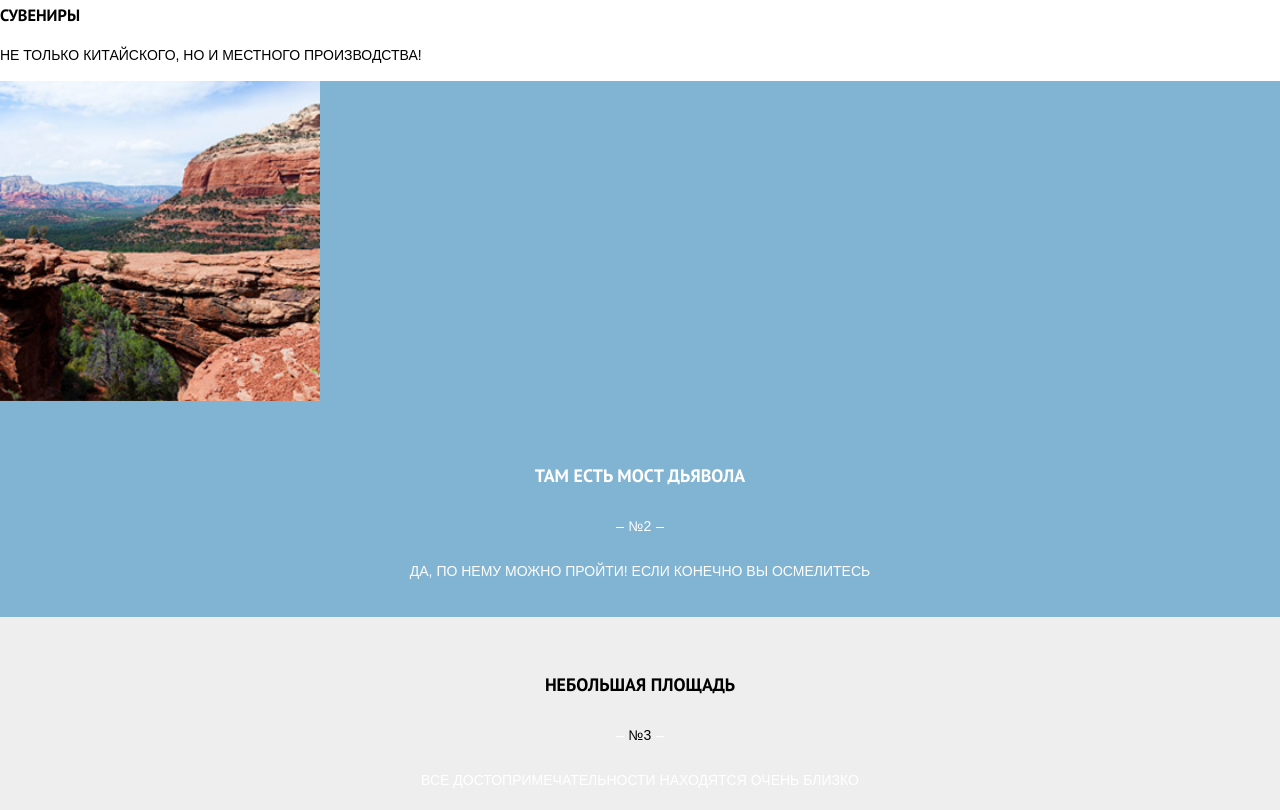
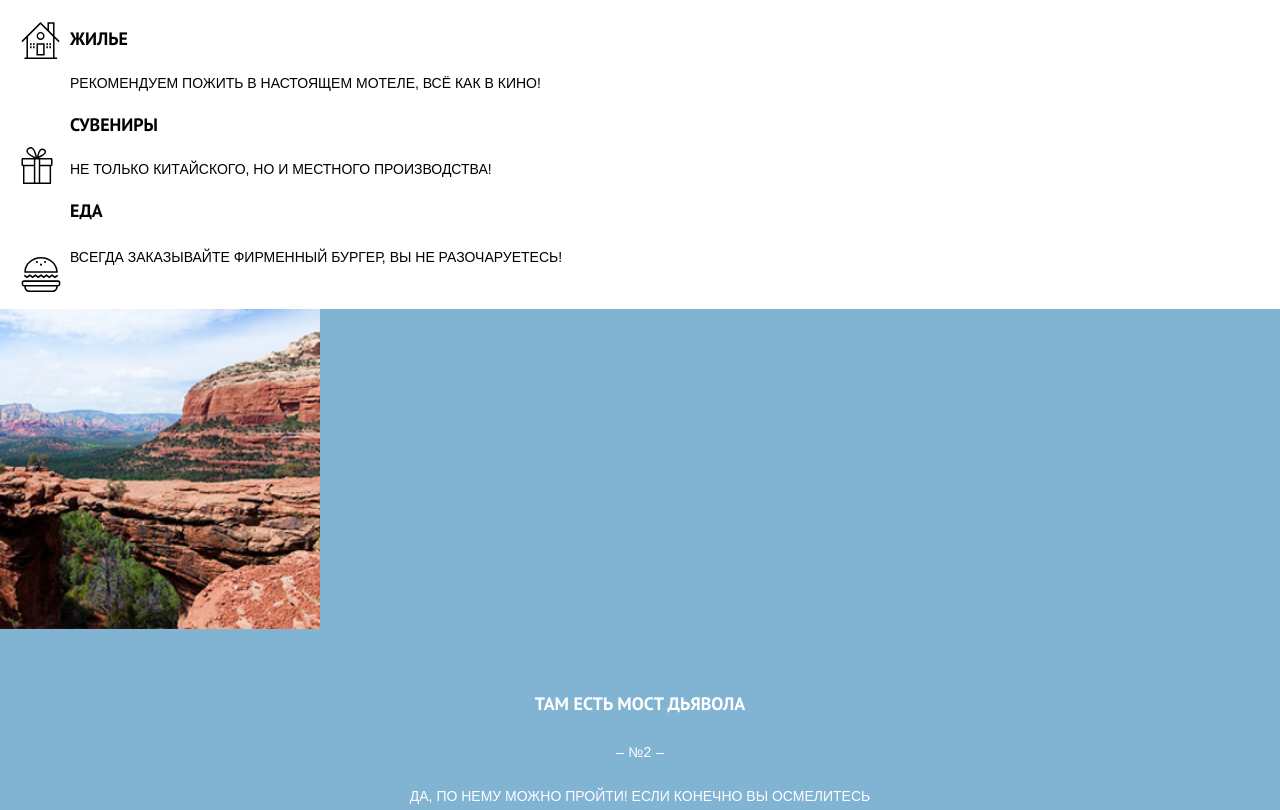
Before and after one commit to s-marchik/26297-sedona-20, a website: page source/index.html in a window 1280 px wide. Shown: the part 1350-2160 px from the top of the page. Drawn offline with nearby package versions, Linux system fonts and the light colour scheme; files that its build step writes are made by us from their sources; files whose address does not match are found by name; a web font is replaced by a local one.

Commit message:
верстка с препроцессором

```diff
--- a/source/index.html
+++ b/source/index.html
@@ -62,14 +62,14 @@
               <p class="recreation-list__text">Рекомендуем пожить в настоящем мотеле, всё как в кино!</p>
             </div>
             <div class="recreation-list__item">
+              <span class="recreation-list__icon recreation-list__icon--present"></span>
+              <h3 class="recreation-list__title">Сувениры</h3>
+              <p class="recreation-list__text">Не только китайского, но и местного производства!</p>
+            </div>
+            <div class="recreation-list__item">
               <span class="recreation-list__icon recreation-list__icon--food"></span>
               <h3 class="recreation-list__title">Еда</h3>
               <p class="recreation-list__text"></p>Всегда заказывайте фирменный бургер, вы не разочаруетесь!</p>
-            </div>
-            <div class="recreation-list__item">
-              <span class="recreation-list__icon recreation-list__icon--present"></span>
-              <h3 class="recreation-list__title">Сувениры</h3>
-              <p class="recreation-list__text">Не только китайского, но и местного производства!</p>
             </div>
           </div>
       </div>
@@ -83,7 +83,7 @@
       </div>
       <div class="city-property__wrapper city-property__wrapper--gray-bg">
         <h4 class="city-property__title">Небольшая площадь</h4>
-        <span class="city-property__number">№3</span>
+        <span class="city-property__number city-property__number--gray-bg">№3</span>
         <p class="city-property__text">все достопримечательности находятся очень близко</p>
       </div>
       <div class="city-property__wrapper city-property__wrapper--gray-bg">
--- /dev/null
+++ b/source/sass/blocks/city-page.scss
@@ -0,0 +1,19 @@
+.city-page__title{
+  font-weight: bold;
+  font-size: 18px;
+  line-height: 26px;
+  text-transform: uppercase;
+  margin: 0;
+  padding-top: 32px;
+  text-align: center;
+}
+  .city-page__text{
+  font-style: normal;
+  font-weight: normal;
+  font-size: 14px;
+  line-height: 26px;
+  margin: 0;
+  padding-bottom:48px;
+  padding-top:44px;
+  text-align: center;
+}
--- a/source/sass/blocks/city-property.scss
+++ b/source/sass/blocks/city-property.scss
@@ -1,22 +1,7 @@
 .city-property__wrapper{
   background-color:$basic-blue;
-}
-.city-page__title{
-  font-weight: bold;
-  font-size: 18px;
-  line-height: 26px;
-  text-transform: uppercase;
-  margin: 0;
-  padding-top: 32px;
-}
-.city-page__text{
-  font-style: normal;
-  font-weight: normal;
-  font-size: 14px;
-  line-height: 26px;
-  margin: 0;
-  padding-bottom:48px;
-  padding-top:44px;
+  margin:0;
+  padding:0;
 }
 .city-property__title{
   font-style: normal;
@@ -36,9 +21,12 @@
   justify-content: center;
   vertical-align: unset;
   padding-top: 25px;
-}
-.city-property__number::before,
-.city-property__number::after{
+  font-style: normal;
+  font-weight: normal;
+  font-size: 14px;
+  line-height: 21px;
+
+  &::before{
   display: inline-block;
   content: "";
   width: 8px;
@@ -46,14 +34,20 @@
   background:$basic-white;
   vertical-align: unset;
   text-align: center;
-}
-.city-property__number::before{
   margin-right: 5px;
   margin-top: 2px;
-}
-.city-property__number::after{
+  }
+  &::after{
+  display: inline-block;
+  content: "";
+  width: 8px;
+  height: 1px;
+  background:$basic-white;
+  vertical-align: unset;
+  text-align: center;
   margin-left: 5px;
   margin-top: 2px;
+  }
 }
 .city-property__text{
   font-style: normal;
@@ -66,3 +60,22 @@
   margin:0 auto;
   padding-bottom: 35px;
 }
+.city-property__wrapper--gray-bg{
+  background-color:$basic-grey;
+}
+.city-property__wrapper--gray-bg .city-property__title{
+  color:$basic-black;
+}
+.city-property__wrapper--gray-bg .city-property__number{
+  color:$basic-black;
+}
+.city-property__number--gray-bg::before{
+  color:$basic-black;
+}
+.city-property__wrapper--gray-bg .city-property__text{
+  color:$basic-black;
+}
+.city-property__wrapper-img{
+  padding: 0;
+  margin: 0
+}
--- a/source/sass/blocks/footer-contacts.scss
+++ b/source/sass/blocks/footer-contacts.scss
@@ -1,3 +1,6 @@
+.footer-contacts{
+  text-align: center;
+}
 .footer-contacts__link{
   font-weight: bold;
   font-size: 21px;
--- a/source/sass/blocks/footer-copyright.scss
+++ b/source/sass/blocks/footer-copyright.scss
@@ -2,4 +2,5 @@
   font-weight: normal;
   font-size: 14px;
   line-height: 26px;
+  text-align: center;
 }
--- a/source/sass/blocks/footer-social.scss
+++ b/source/sass/blocks/footer-social.scss
@@ -1,9 +1,22 @@
 .footer-social__list{
   display: flex;
   flex-direction: row;
+  justify-content:center;
+  width:100%;
+  height: 100%;
+  background-position: center;
+  background-repeat: no-repeat;
 }
 .footer-social__item{
   background-color:$basic-blue;
   width: 46px;
   height: 48px;
+
+  &:nth-child(2) {
+    margin-left: 6px;
+  }
+
+  &:last-child {
+    margin-left: 6px;
+  }
 }
--- a/source/sass/blocks/recreation-list.scss
+++ b/source/sass/blocks/recreation-list.scss
@@ -1,15 +1,46 @@
 .recreation-list{
   background-color:$basic-white;
+  padding-top:21px;
+  padding-bottom: 26px;
+  padding-right: 20px;
+  padding-left: 70px;
+  position: relative;
+  text-align: left;
 }
-.city-property__wrapper--gray-bg{
-  background-color:$basic-grey;
+.recreation-list__title{
+  font-size: 18px;
+  line-height: 26px;
+  margin-bottom: 21px;
+  padding: 0;
 }
-.city-property__wrapper--gray-bg .city-property__title{
-  color:$basic-black;
+.recreation-list__text{
+  font-size: 14px;
+  line-height: 21px;
+  font-weight: normal;
+  margin:0;
+  padding: 0;
 }
-.city-property__wrapper--gray-bg .city-property__number{
-  color:$basic-black;
+.recreation-list__icon{
+  position: absolute;
+  content: "";
+  width: 40px;
+  height: 37px;
+  left: 21px;
+  background-repeat: no-repeat;
+
+  &--home{
+    background-image: url(../img/icon-house.svg);
+    background-size: 39px 37px;
+    top: 35px;
+  }
+  &--present{
+    background-image: url(../img/icon-gift.svg);
+    background-size: 32px 37px;
+    top: 160px;
+  }
+  &--food{
+    background-image: url(../img/icon-burger.svg);
+    background-size: 40px 35px;
+    top: 270px;
+  }
 }
-.city-property__wrapper--gray-bg .city-property__number::before{
-  color:$basic-black;
-}
--- a/source/sass/blocks/search.scss
+++ b/source/sass/blocks/search.scss
@@ -8,6 +8,7 @@
   line-height: 26px;
   padding-bottom: 30px;
   margin: 0;
+  text-align: center;
 }
 .search__text{
   font-weight: normal;
@@ -15,6 +16,7 @@
   line-height: 24px;
   padding-bottom: 27px;
   margin: 0;
+  text-align: center;
 }
 .search__hotels{
   font-weight: bold;
@@ -23,4 +25,5 @@
   color:$basic-white;
   background-color:$basic-blue;
   padding: 14px 32px 17px 32px;
+  text-align: center;
 }
--- a/source/sass/blocks/welcome.scss
+++ b/source/sass/blocks/welcome.scss
@@ -2,4 +2,6 @@
   background-image: url(../img/bg-back-mobile@1x.jpg);
   background-color: $basic-blue;
   background-repeat: no-repeat;
+  padding-top: 90px;
+  padding-bottom: 75px;
 }
--- a/source/sass/style.scss
+++ b/source/sass/style.scss
@@ -6,6 +6,7 @@
 @import "blocks/page-header.scss";
 @import "blocks/main-nav.scss";
 @import "blocks/welcome.scss";
+@import "blocks/city-page.scss";
 @import "blocks/city-property.scss";
 @import "blocks/recreation-list.scss";
 @import "blocks/search.scss";
```
